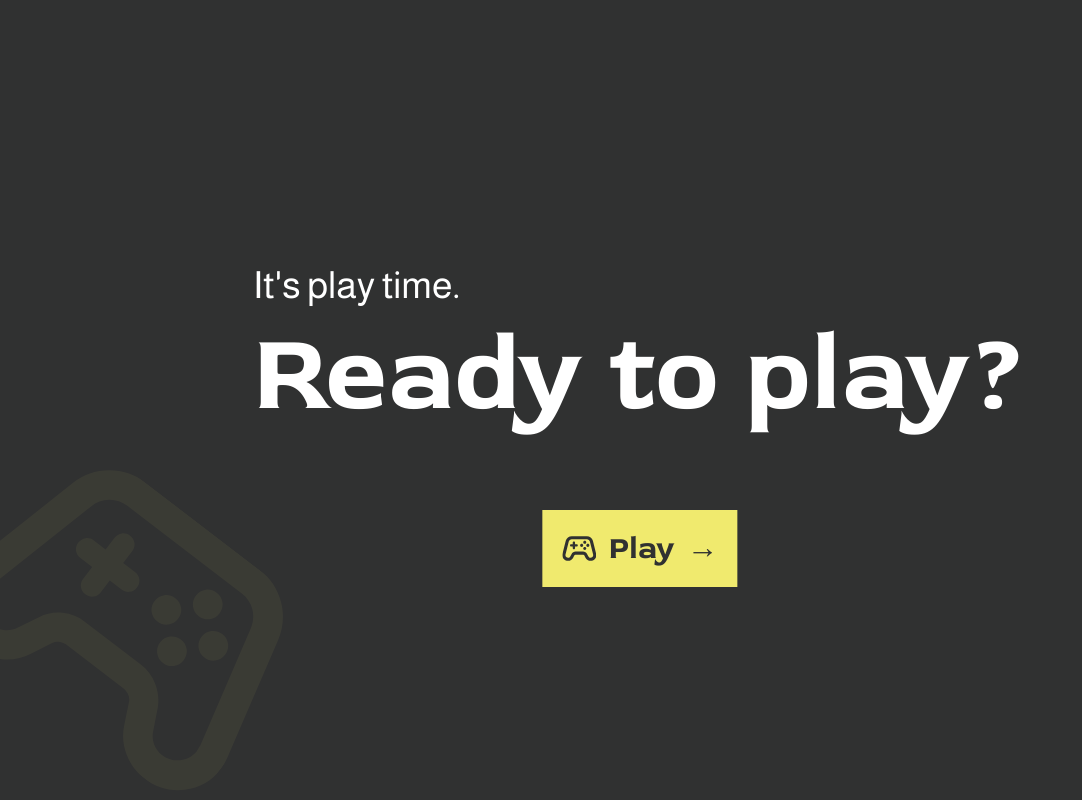
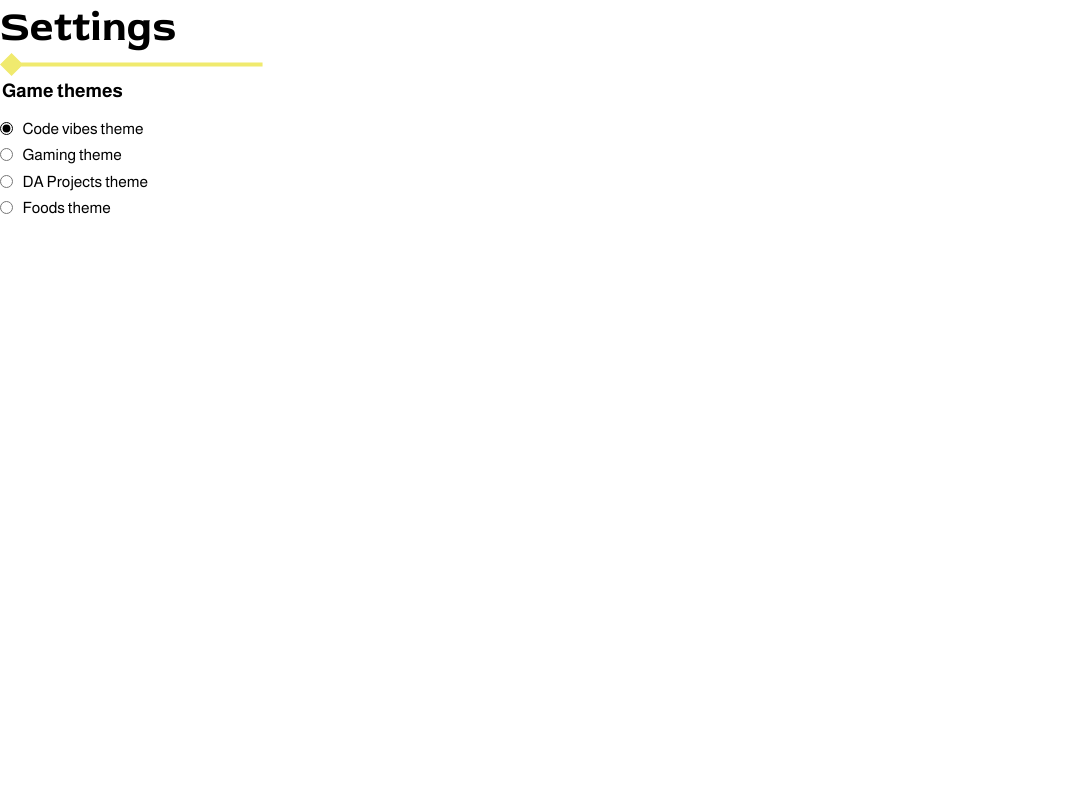
Before and after one commit to Charrath/memory-game, a website built with Vite: page index.html in a window 1280 px wide. Shown: the whole page, without its empty margins (0-1082 px from the left). Built offline with nearby package versions, Linux system fonts and the light colour scheme.

Commit message:
feat: start settings page and add game theme selection

```diff
--- a/index.html
+++ b/index.html
@@ -9,7 +9,7 @@
   </head>
   <body>
     <main>
-      <section id="home-screen" class="home">
+      <section id="home-screen" class="home" hidden>
         <header>
           <p class="home__subtitle">It's play time.</p>
           <h1 class="home__title">Ready to play?</h1>
@@ -31,6 +31,36 @@
         </button>
       </section>
 
+      <section id="settings-screen" class="settings">
+        <h1>Settings</h1>
+        <img src="/public/assets/images/icons/long-yellow-line.svg" alt="" />
+
+        <fieldset class="settings__themes">
+          <legend class="settings__legend">Game themes</legend>
+
+          <div class="settings__options">
+            <label class="settings__option">
+              <input type="radio" name="theme" value="coding" checked />
+              Code vibes theme
+            </label>
+
+            <label class="settings__option">
+              <input type="radio" name="theme" value="gaming" />
+              Gaming theme
+            </label>
+
+            <label class="settings__option">
+              <input type="radio" name="theme" value="projects" />
+              DA Projects theme
+            </label>
+
+            <label class="settings__option">
+              <input type="radio" name="theme" value="foods" />
+              Foods theme
+            </label>
+          </div>
+        </fieldset>
+      </section>
     </main>
     <!-- <section id="field">
       <button class="card">
--- a/src/scss/base/_base.scss
+++ b/src/scss/base/_base.scss
@@ -25,3 +25,26 @@ main {
   max-width: 1440px;
   max-height: 1024px;
 }
+
+main > section {
+  position: relative;
+  isolation: isolate;
+
+  font-family: "Almarai", sans-serif;
+
+  width: 100%;
+  height: 100%;
+
+  &::before {
+    content: "";
+    position: fixed;
+    inset: 0;
+
+    background-color: inherit;
+    z-index: -1;
+  }
+}
+
+h1 {
+  font-family: "Red Rose", sans-serif;
+}
--- a/src/scss/pages/_home.scss
+++ b/src/scss/pages/_home.scss
@@ -2,11 +2,7 @@
 
 .home {
   position: relative;
-  font-family: "Red Rose", sans-serif;
   color: rgba(255, 255, 255, 1);
-
-  width: 100%;
-  height: 100%;
 
   background-color: rgba(48, 49, 49, 1);
   overflow: hidden;
@@ -19,7 +15,6 @@
   }
 
   &__subtitle {
-    font-family: "Almarai", sans-serif;
     font-size: a.scale(48px);
     font-weight: 400;
   }
--- a/src/scss/pages/_index.scss
+++ b/src/scss/pages/_index.scss
@@ -1 +1,2 @@
 @forward "home";
+@forward "settings";
--- /dev/null
+++ b/src/scss/pages/_settings.scss
@@ -0,0 +1,46 @@
+@use "../abstracts" as a;
+
+.setting {
+  position: relative;
+  color: black;
+
+  background-color: white;
+}
+
+.settings {
+  background-color: white;
+  color: black;
+
+  h1 {
+    font-size: a.scale(54px);
+  }
+
+  &__themes {
+    width: 100%;
+    margin: 0;
+    padding: 0;
+    border: none;
+  }
+
+  &__legend {
+    margin-bottom: a.scale(24px);
+    font-size: a.scale(24px);
+    font-weight: 700;
+  }
+
+  &__options {
+    display: flex;
+    flex-direction: column;
+    gap: a.scale(12px);
+  }
+
+  &__option {
+    display: flex;
+    align-items: center;
+    gap: a.scale(12px);
+
+    font-size: a.scale(20px);
+    accent-color: #000;
+    cursor: pointer;
+  }
+}
```
Also changed, not shown: public/assets/images/home/home-controller.svg (deleted), public/assets/images/icons/long-yellow-line.svg (added).
